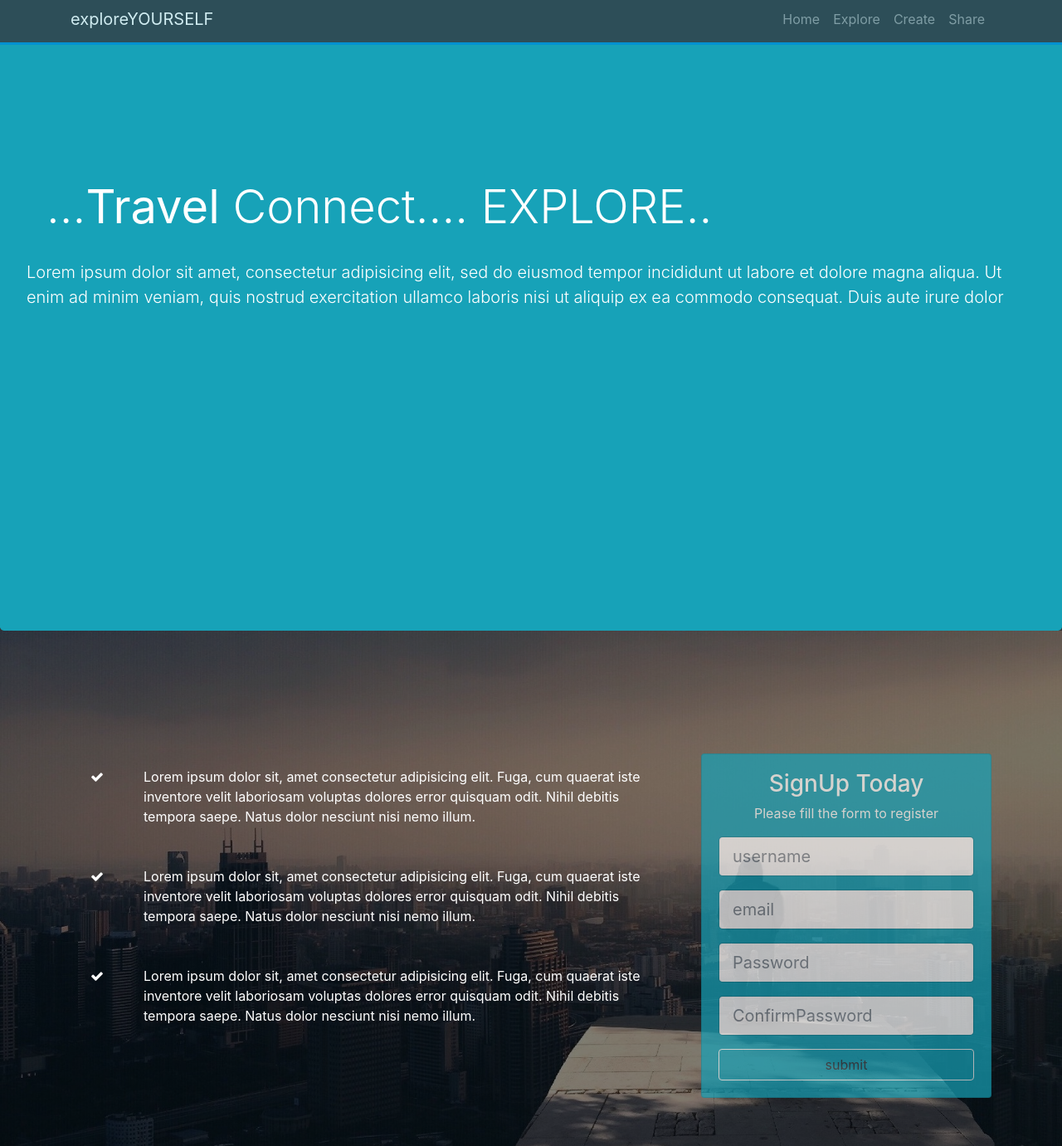
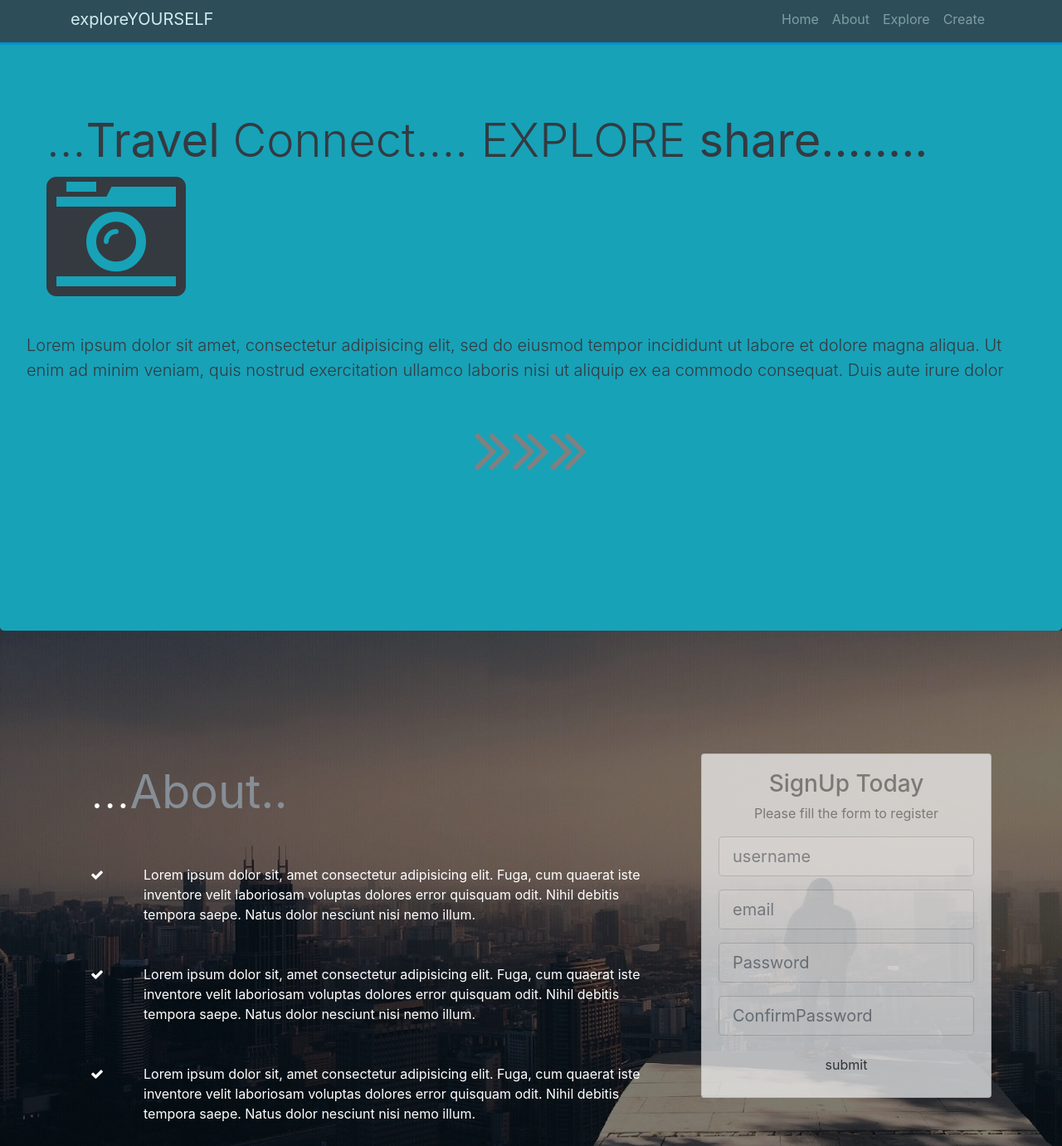
Before and after one commit to krkchaitanya/Bootstrap4_Theme, a website: page index.html in a window 1280 px wide. Shown: the part 5-1386 px from the top of the page at 83% size. Drawn offline with Linux system fonts and the light colour scheme.

Commit message:
jumboUpdate

```diff
--- a/index.html
+++ b/index.html
@@ -20,10 +20,11 @@
             </button>
             <div class="collapse navbar-collapse" id="navbarCollapse">
                 <ul class="navbar-nav ml-auto">
-                    <li class="nav-item"><a class="nav-link"href="#home-section">Home</a></li>
+                    <li class="nav-item"><a class="nav-link"href="#home">Home</a></li>
+                    <li class="nav-item"><a class="nav-link"href="#about " >About</a></li>
                     <li class="nav-item"><a class="nav-link"href="#explore-head-section">Explore</a></li>
                     <li class="nav-item"><a class="nav-link"href="#create-head-section">Create</a></li>
-                    <li class="nav-item"><a class="nav-link"href="#share-head-section " >Share</a></li>
+
                 </ul>
             </div>
         </div>
@@ -31,23 +32,25 @@
 
 <!-- header -->
 
-
-
 <!-- Jumbotron -->
-<div class="jumbotron bg-info m-0" >
-    <h1 class="display-4 p-4">...<strong>Travel</strong> Connect.... EXPLORE..</h1>
-  <p class="lead">Lorem ipsum dolor sit amet, consectetur adipisicing elit, sed do eiusmod tempor incididunt ut labore et dolore magna aliqua. Ut enim ad minim veniam, quis nostrud exercitation ullamco laboris nisi ut aliquip ex ea commodo consequat. Duis aute irure dolor</p>
-
+<div class="jumbotron bg-info m-0" id="home">
+    <h1 class="display-4 p-4 text-dark">...<strong>Travel</strong> Connect.... EXPLORE      <strong>share........</strong><i class="fa fa-camera-retro fa-3x"></i></h1>
+  <p class="lead text-dark">Lorem ipsum dolor sit amet, consectetur adipisicing elit, sed do eiusmod tempor incididunt ut labore et dolore magna aliqua. Ut enim ad minim veniam, quis nostrud exercitation ullamco laboris nisi ut aliquip ex ea commodo consequat. Duis aute irure dolor</p>
+<blockquote class="text-center "><br/>
+  <a href="#about" >
+<i class="fa fa-angle-double-right fa-5x"></i><i class="fa fa-angle-double-right fa-5x"></i><i class="fa fa-angle-double-right fa-5x"></i>
+  </a>
+</blockquote>
 </div>
 
 
 <header id="home-section">
-    <div class="dark-overlay">
+    <div class="dark-overlay" id="about">
         <div class="home-inner">
             <div class="container">
                 <div class="row">
                     <div class="col-lg-8 d-none d-lg-block" id="keyval">
-                        <!-- <h1 class="display-4 p-4">...<strong>Travel</strong> Connect.... EXPLORE..</h1> -->
+                        <h1 class="display-4 p-4">...<strong class="text-muted">About..</strong> </h1>
                         <div class="d-flex flex-row">
                             <div class="p-4 align-self-start">
                                 <i class="fa fa-check" aria-hidden="true"></i>
@@ -74,8 +77,8 @@
                                     </div>
                         </div>
                     </div>
-                    <div class="col-lg-4 pt-5">
-                        <div class="card bg-info text-center card-form">
+                    <div class="col-lg-4 pt-5" id="form">
+                        <div class="card bg-light text-center card-form">
                             <div class="card-body">
                                 <h3>SignUp Today</h3>
                                 <p>Please fill the form to register</p>
--- a/src/scss/style.scss
+++ b/src/scss/style.scss
@@ -11,7 +11,17 @@ body{
 .jumbotron{
   min-height: 765px;
   margin-top: 60px;
-  padding-top: 200px;
+  padding-top: 120px;
+}
+
+blockquote{
+  a{
+    color: grey;
+
+  }
+  a:hover{
+    color: black;
+  }
 }
 
 }
@@ -23,11 +33,10 @@ body{
 
 #home-section{
     background: url('../img/home_photo.jpeg');
-    min-height: 700px;
+    min-height: 765px;
     background-size: cover;
     background-attachment: fixed;
     position:relative;
-
 
     .dark-overlay{
         background-color: $dark-overlay;
@@ -35,7 +44,7 @@ body{
         top:0;
         left: 0;
         width: 100%;
-        min-height: 700px;
+        min-height: 765px;
         }
 
         .home-inner{
@@ -44,6 +53,12 @@ body{
 
         .card-form{
             opacity: 0.7;
+        }
+
+        #form{
+          p,h3{
+            color: grey;
+          }
         }
 
         #keyval{
```
Also changed, not shown: src/css/style.css.
